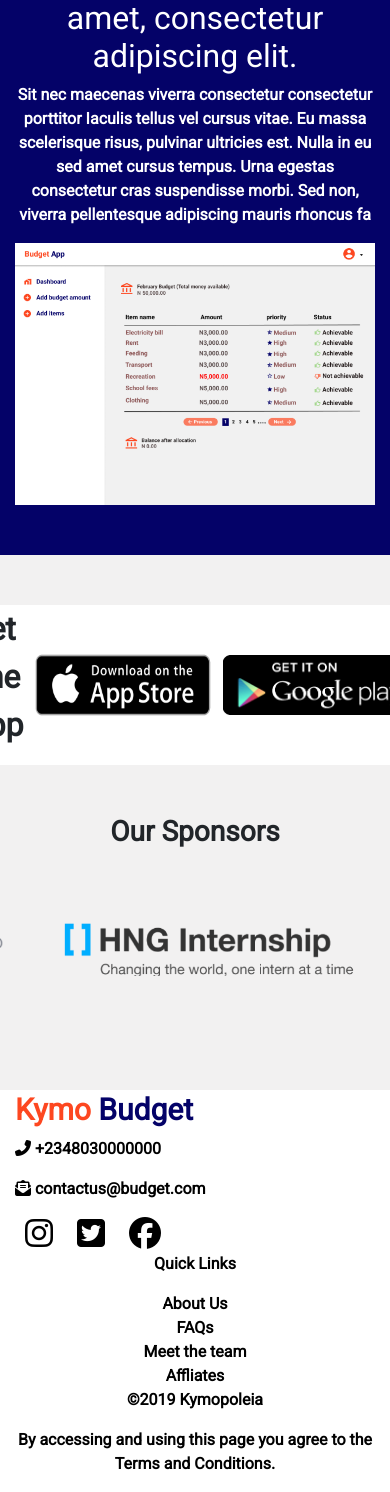
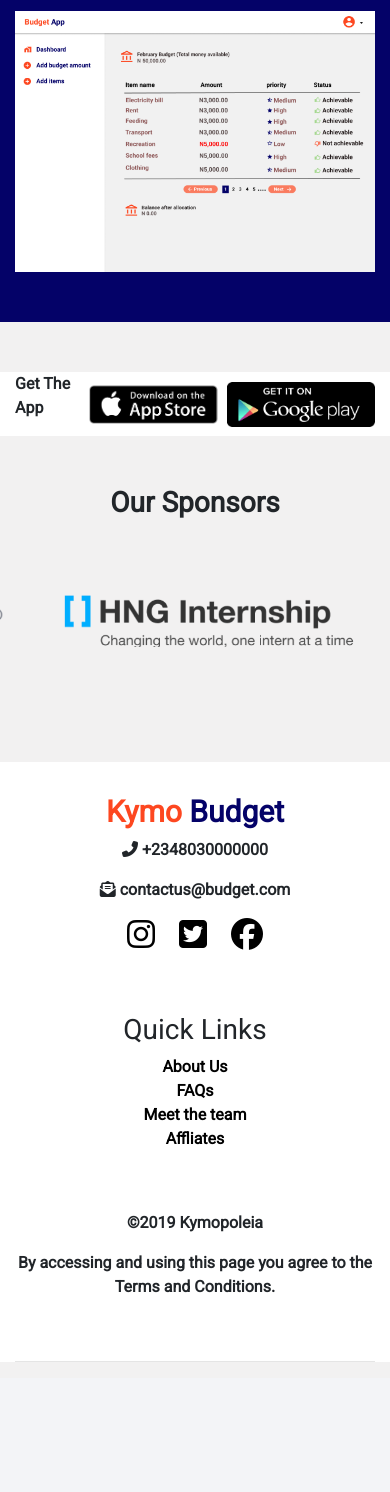
Before and after one commit to rammyblog/kymopoleia, a PHP site: page /landingPage/landing.html in a window 390 px wide; the page is wider, and only the part inside the window is pictured. Shown: the part 2597-4089 px from the top of that part. After the commit the page ends 3959 px from the top of that part, so only its background shows below. Run offline with PHP 8.4, Linux system fonts and the light colour scheme; some libraries are stand-ins or nearby versions.

Commit message:
Made the landing page mobile responsive

```diff
--- a/landingPage/landing.css
+++ b/landingPage/landing.css
@@ -6,7 +6,6 @@ body{
 
 
 }
-
 
 .redText{
     font-weight: bold;
@@ -46,8 +45,7 @@ body{
     grid-template-columns: repeat( auto-fit, minmax(250px, 1fr) );
     align-items: center;
     justify-content: center;
-    margin-bottom: 50px;
-    height: 100vh;
+    margin: 150px 0;
 }
 
 .welcome-text{
@@ -133,6 +131,10 @@ body{
     margin: 0 30px;
 }
 
+.footer-margin{
+    margin: 30px 0;
+}
+
 
 
 .redText{
@@ -151,17 +153,13 @@ body{
 }
 
 .footer-items{
-    display: grid;
-    grid-template-columns: repeat( auto-fit, minmax(250px, 1fr) );
     background: #fff;
-   color: #000
-
 }
 
 
 .footer-links-list{
     list-style: none;
-    text-align: center;
+    /* text-align: center;  */
     margin: 0;
     padding: 0;
 }
@@ -188,9 +186,7 @@ body{
 }
 
 @media(max-width:700px){
-    .features2-text{
-        order: 0;
-    }
+
 
     .main-btn{
         width: auto;
@@ -204,14 +200,18 @@ body{
         display: block;
     }
     .single-about-card{
-        margin: 10px 0;
+        margin-bottom: 10px;
     }
     .welcome-text{
         font-size: 20px
     }
-}
 
 
+    .app-downloads p {
+        font-weight: bold;
+        font-size: 1rem;
+    }
+}
 
 
 @media(max-width:600px){
--- a/landingPage/landing.html
+++ b/landingPage/landing.html
@@ -11,16 +11,16 @@
     <title>Kymo Budget | Home</title>
 </head>
 <body class="">
-    <header>
+    <header class="">
+        <div>
             <nav class="navbar navbar-expand-lg navbar-light bg-light">
-
+            <h2 class="navbar-brand header-brandname"><a href="#"> <span class="redText">Kymo</span> Budget</a></h2>
                 <button class="navbar-toggler" type="button" data-toggle="collapse" data-target="#navbarNavDropdown" aria-controls="navbarNavDropdown" aria-expanded="false" aria-label="Toggle navigation">
                     <span class="navbar-toggler-icon"></span>
                 </button>
                 <div id="navbarNavDropdown" class="navbar-collapse collapse">
                     <ul class="navbar-nav mr-auto">
                         <li class="nav-item active">
-            <h2 class="navbar-brand header-brandname"><a href="#"> <span class="redText">Kymo</span> Budget</a></h2>
                         </li>
 
                     </ul>
@@ -132,12 +132,12 @@
                            <p>Get The App</p>
 
                 <div class="ios-badge">
-                    <img src="images/app-store-badge.png" width="200" height="90" alt="">
+                    <img src="images/app-store-badge.png" class="img-fluid" width="200" height="90" alt="">
 
                 </div>
 
                 <div class="playstore-badge">
-                    <img src="images/playstore.png" width="200" height="60" alt="">
+                    <img src="images/playstore.png" class="img-fluid" width="200" height="60" alt="">
                 </div>
 
             </div>
@@ -160,30 +160,28 @@
         </section>
     </main>
 
-    <footer class=" footer-items">
-
-        <div class="container">
-            <div class="footer-items">
 
 
-        <div class="contact">
+
+
+    <footer class="footer-items" >
+        <div class="container ">
+
+            <div class="row" >
+              <div class="col-md-4 footer-margin text-center">
                 <h2 class="header-brandname"><a href="#"> <span class="redText">Kymo</span> Budget</a></h2>
                 <p><i class="fas fa-phone-alt"></i> +2348030000000</p>
                 <p><i class="fas fa-envelope-open-text"></i> contactus@budget.com</p>
 
-            <div class="social-icons">
+                <div class="social-icons text-center">
                         <a href="#"><i class="fab fa-instagram fa-2x"></i></a>
                         <a href="#"><i class="fab fa-twitter-square fa-2x"></i></a>
                     <a href="#"><i class="fab fa-facebook fa-2x"></i></a>
-
-
-
                  </div>
 
               </div>
-
-        <div class="quick-links">
-            <p class="text-center ">Quick Links</p>
+              <div class="col-md-4 text-center footer-margin">
+                    <h3 class="" >Quick Links</h3>
                     <ul class="footer-links-list">
                         <li><a href="#">About Us</a></li>
                         <li><a href="#">FAQs</a></li>
@@ -192,16 +190,20 @@
                     </ul>
 
               </div>
-
-        <div class="copyright">
-
-            <p class="text-center">©2019 Kymopoleia</p>
-            <p class="text-center">By accessing and using this page you agree to the Terms and Conditions.</p>
+              <div class="col-md-4 text-center footer-margin">
+                    <p>©2019 Kymopoleia</p>
+                    <p>By accessing and using this page you agree to the Terms and Conditions.</p>
 
               </div>
             </div>
+
+            <hr>
         </div>
+
         </footer>
+
+
+
 <!-- </div> -->
 <script src="https://code.jquery.com/jquery-3.3.1.slim.min.js" integrity="sha384-q8i/X+965DzO0rT7abK41JStQIAqVgRVzpbzo5smXKp4YfRvH+8abtTE1Pi6jizo" crossorigin="anonymous"></script>
 <script src="https://cdnjs.cloudflare.com/ajax/libs/popper.js/1.14.7/umd/popper.min.js" integrity="sha384-UO2eT0CpHqdSJQ6hJty5KVphtPhzWj9WO1clHTMGa3JDZwrnQq4sF86dIHNDz0W1" crossorigin="anonymous"></script>
```
Lines whose indentation alone changed are shown as unchanged.
